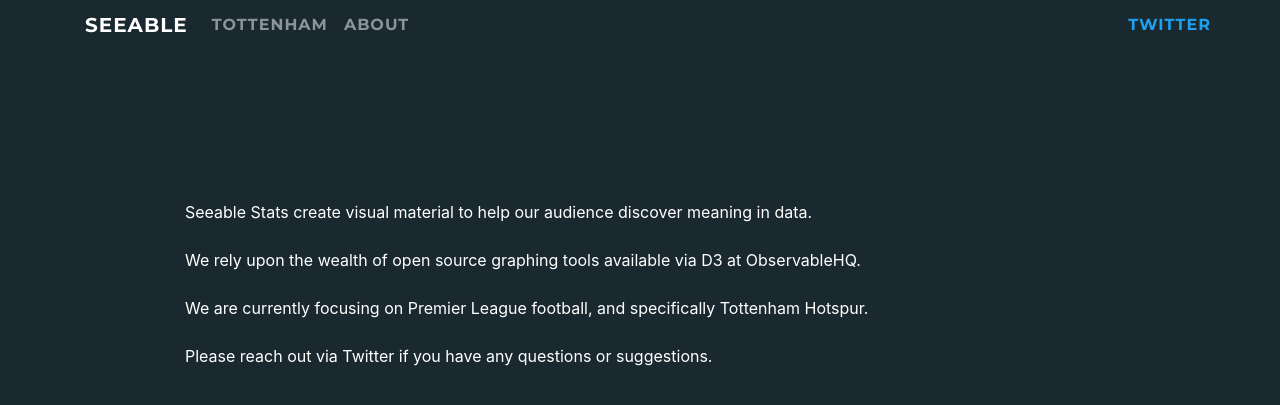
After one commit to theojolliffe/SeeableNews, a Django app: page / in a window 1280 px wide. The commit adds this page. Shown: the top 405 px of the page. Run offline with Django 3.2, Linux system fonts and the light colour scheme; some libraries are stand-ins or nearby versions; some web fonts are replaced.

Commit message:
Launch 1 commit

```diff
--- /dev/null
+++ b/seeablestats/templates/home.html
@@ -0,0 +1,21 @@
+{% extends 'vis/main.html' %}
+
+{% block content %}
+
+<div>
+    <div class="wrap">
+        <div class="row">
+            <p>
+                Seeable Stats create visual material to help our audience discover meaning in data.
+                </br></br>
+                We rely upon the wealth of open source graphing tools available via D3 at ObservableHQ.
+                </br></br>
+                We are currently focusing on Premier League football, and specifically Tottenham Hotspur.
+                </br></br>
+                Please reach out via Twitter if you have any questions or suggestions.
+            </p>
+        </div>
+    </div>
+</div>
+
+{% endblock %}
--- a/seeablestats/templates/vis/navbar.html
+++ b/seeablestats/templates/vis/navbar.html
@@ -5,14 +5,17 @@
     <button class="navbar-toggler" type="button" data-toggle="collapse" data-target="#navbarNavAltMarkup" aria-controls="navbarNavAltMarkup" aria-expanded="false" aria-label="Toggle navigation">
       <span class="navbar-toggler-icon"></span>
     </button>
-    <a class="navbar-brand" href="#">Seeable</a>
-    </div>
-    <div class="collapse navbar-collapse" id="navbarNavAltMarkup">
-      <div class="navbar-nav">
-        <a class="nav-item nav-link" href="#">TOTTENHAM</a>
-        <a class="nav-item nav-link" href="#">About</a>
+    <a class="navbar-brand" href="/">Seeable</a>
       </div>
-    </div>
-    <span class="iconify" data-icon="logos:twitter" data-inline="false" margin-left="80%"></span>
+        <div class="collapse navbar-collapse" id="navbarNavAltMarkup">
+          <div class="navbar-nav">
+            <a class="nav-item nav-link" href="spurs">TOTTENHAM</a>
+            <a class="nav-item nav-link" href="/">About</a>
+          </div>
+        </div>
+
+      <a class="nav-item nav-link" id="twitter" href="https://twitter.com/SeeableNews">
+        TWITTER
+      </a>
   </div>
 </nav>
--- a/seeablestats/urls.py
+++ b/seeablestats/urls.py
@@ -5,4 +5,6 @@ from . import views
 urlpatterns = [
     path('ndombele', views.ndombele, name='ndombele'),
     path('soton', views.soton, name='soton'),
+    path('spurs', views.spurs, name='spurs'),
+    path('', views.home, name='home'),
 ]
--- a/seeablestats/views.py
+++ b/seeablestats/views.py
@@ -6,5 +6,11 @@ from django.http import HttpResponse
 def ndombele(request):
     return render(request, 'vis/ndombele.html')
 
+def spurs(request):
+    return render(request, 'spurs.html')
+
 def soton(request):
     return render(request, 'vis/soton.html')
+
+def home(request):
+    return render(request, 'home.html')
--- a/static/css/main4.css
+++ b/static/css/main4.css
@@ -139,6 +139,18 @@ text.texter {
     margin-left: 10%;
     margin-right: 10%;
 }
+.card {
+    margin: 10%;;
+}
+a#twitter {
+    color: #1DA1F2;
+}
+.wrap {
+    margin-top: 200px;
+    margin-left: 200px;
+    margin-right: 200px;
+    color: white;
+}
 @media only screen and (max-width: 768px) {
     .observablehq-ledge2 {
         margin-top: 5%;
```
Also changed, not shown: seeablestats/templates/spurs.html (added, +17 -0 lines), static/media/SotonPosScGrab.jpg (added).
